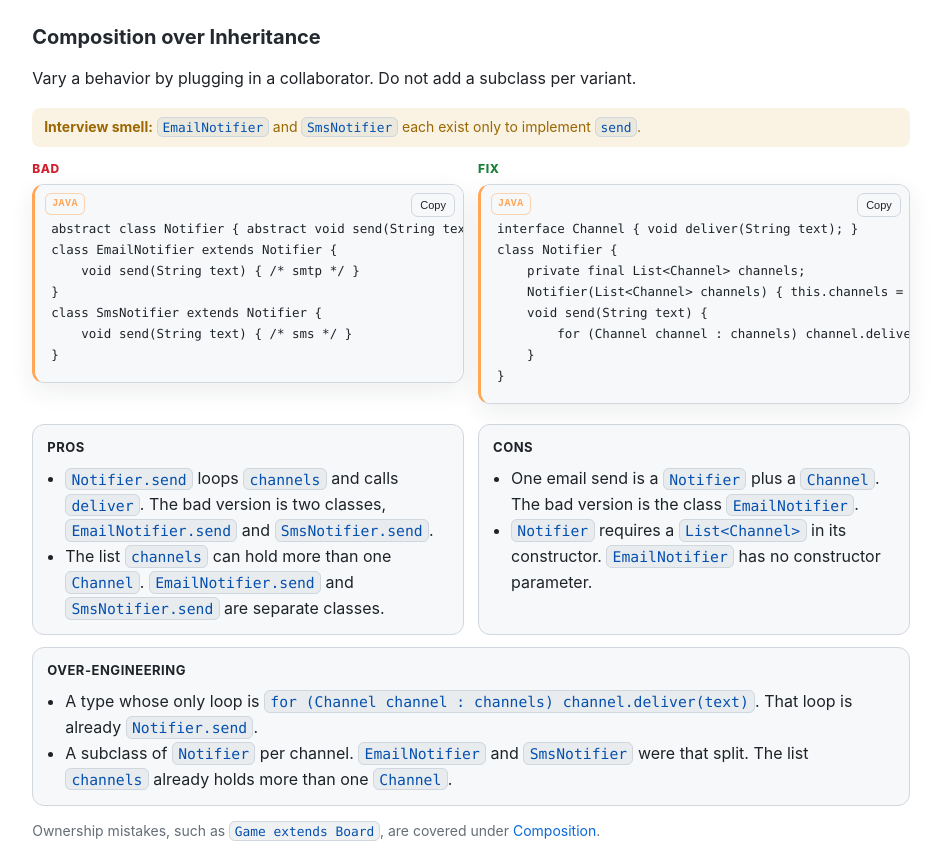
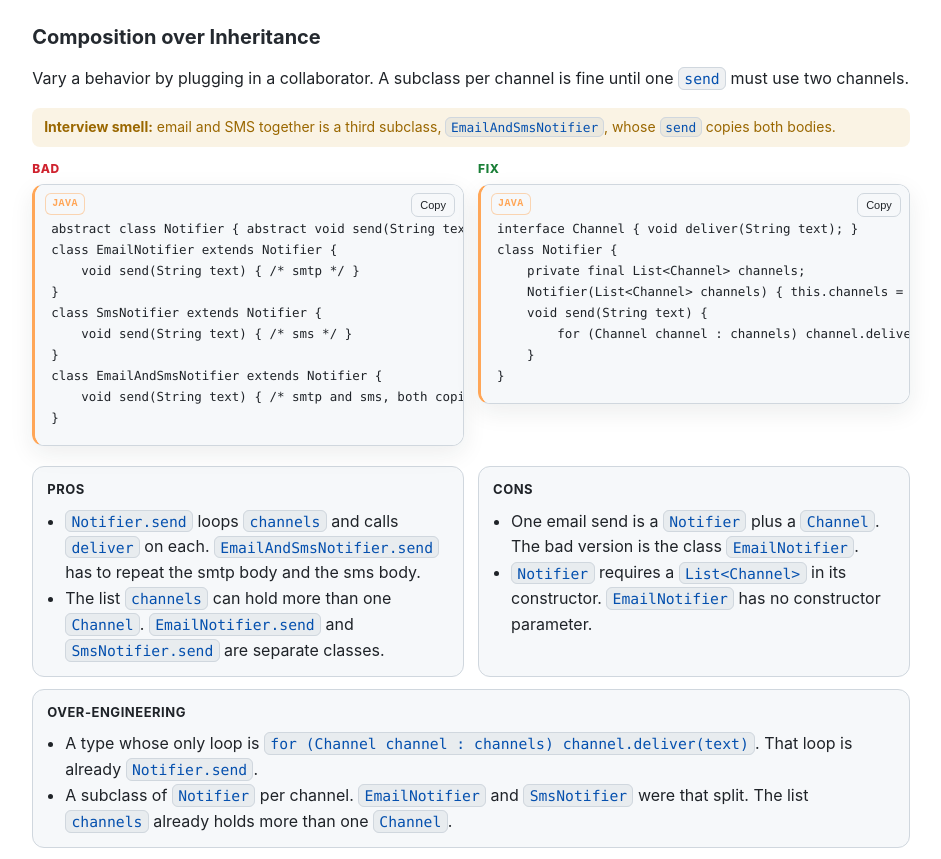
Before and after one commit to singhalshubham89/website, a plain HTML site: page lld-cheat-sheet/index.html in a window 1280 px wide. Shown: the part 6180-7039 px from the top of the page, without its empty margins (319-1260 px from the left). Drawn offline with Linux system fonts and the light colour scheme.

Commit message:
Show that two notifier subclasses are fine until one send must use both channels.
Co-authored-by: Cursor <cursoragent@cursor.com>

```diff
--- a/lld-cheat-sheet/index.html
+++ b/lld-cheat-sheet/index.html
@@ -383,8 +383,8 @@ class OrderService {
 
 <section id="composition-over-inheritance" class="level2">
 <h2>Composition over Inheritance</h2>
-<p>Vary a behavior by plugging in a collaborator. Do not add a subclass per variant.</p>
-<p class="smell"><strong>Interview smell:</strong> <code>EmailNotifier</code> and <code>SmsNotifier</code> each exist only to implement <code>send</code>.</p>
+<p>Vary a behavior by plugging in a collaborator. A subclass per channel is fine until one <code>send</code> must use two channels.</p>
+<p class="smell"><strong>Interview smell:</strong> email and SMS together is a third subclass, <code>EmailAndSmsNotifier</code>, whose <code>send</code> copies both bodies.</p>
 <div class="pair">
 <div class="example">
 <div class="example-label bad">Bad</div>
@@ -394,6 +394,9 @@ class EmailNotifier extends Notifier {
 }
 class SmsNotifier extends Notifier {
     void send(String text) { /* sms */ }
+}
+class EmailAndSmsNotifier extends Notifier {
+    void send(String text) { /* smtp and sms, both copied */ }
 }</code></pre>
 </div>
 <div class="example">
@@ -409,7 +412,7 @@ class Notifier {
 </div>
 </div>
 <div class="pros-cons">
-<div class="box"><p class="mini-title">Pros</p><ul><li><code>Notifier.send</code> loops <code>channels</code> and calls <code>deliver</code>. The bad version is two classes, <code>EmailNotifier.send</code> and <code>SmsNotifier.send</code>.</li><li>The list <code>channels</code> can hold more than one <code>Channel</code>. <code>EmailNotifier.send</code> and <code>SmsNotifier.send</code> are separate classes.</li></ul></div>
+<div class="box"><p class="mini-title">Pros</p><ul><li><code>Notifier.send</code> loops <code>channels</code> and calls <code>deliver</code> on each. <code>EmailAndSmsNotifier.send</code> has to repeat the smtp body and the sms body.</li><li>The list <code>channels</code> can hold more than one <code>Channel</code>. <code>EmailNotifier.send</code> and <code>SmsNotifier.send</code> are separate classes.</li></ul></div>
 <div class="box"><p class="mini-title">Cons</p><ul><li>One email send is a <code>Notifier</code> plus a <code>Channel</code>. The bad version is the class <code>EmailNotifier</code>.</li><li><code>Notifier</code> requires a <code>List&lt;Channel&gt;</code> in its constructor. <code>EmailNotifier</code> has no constructor parameter.</li></ul></div>
 </div>
 <div class="pros-cons">
```
